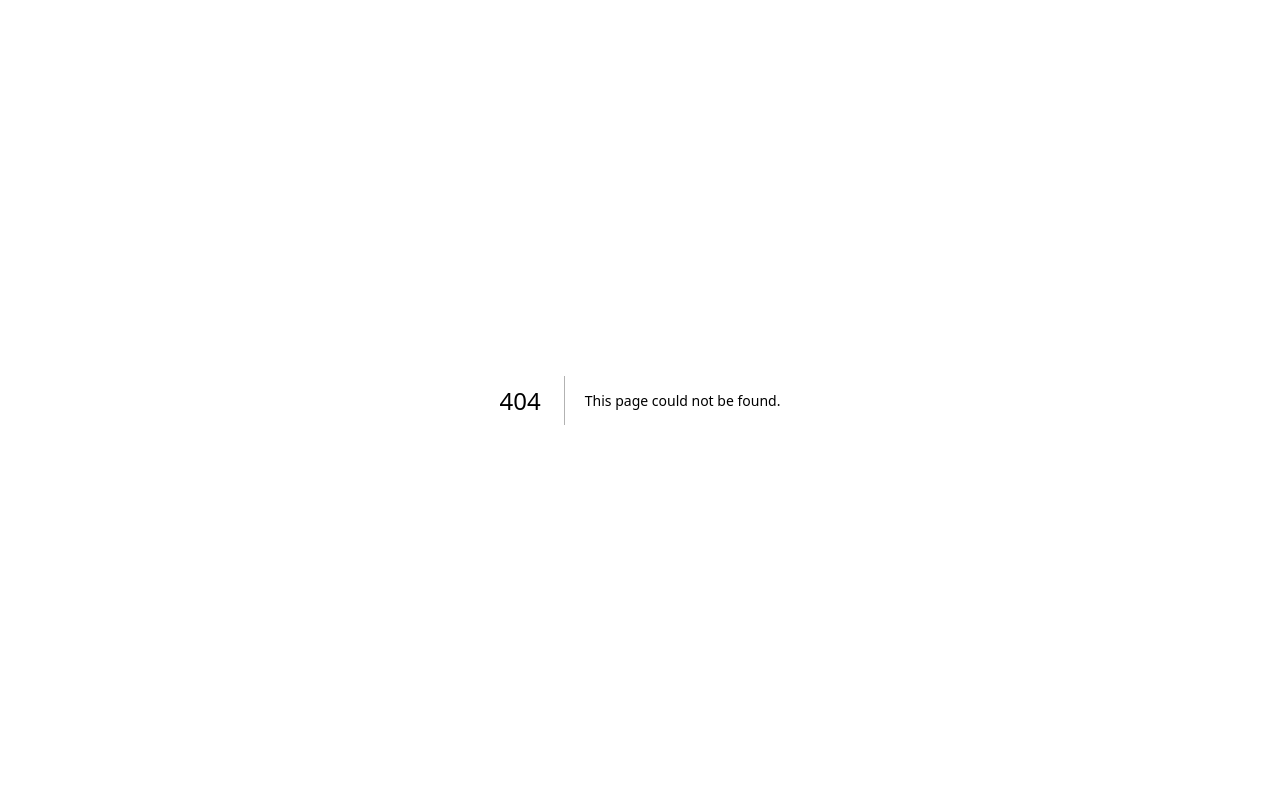
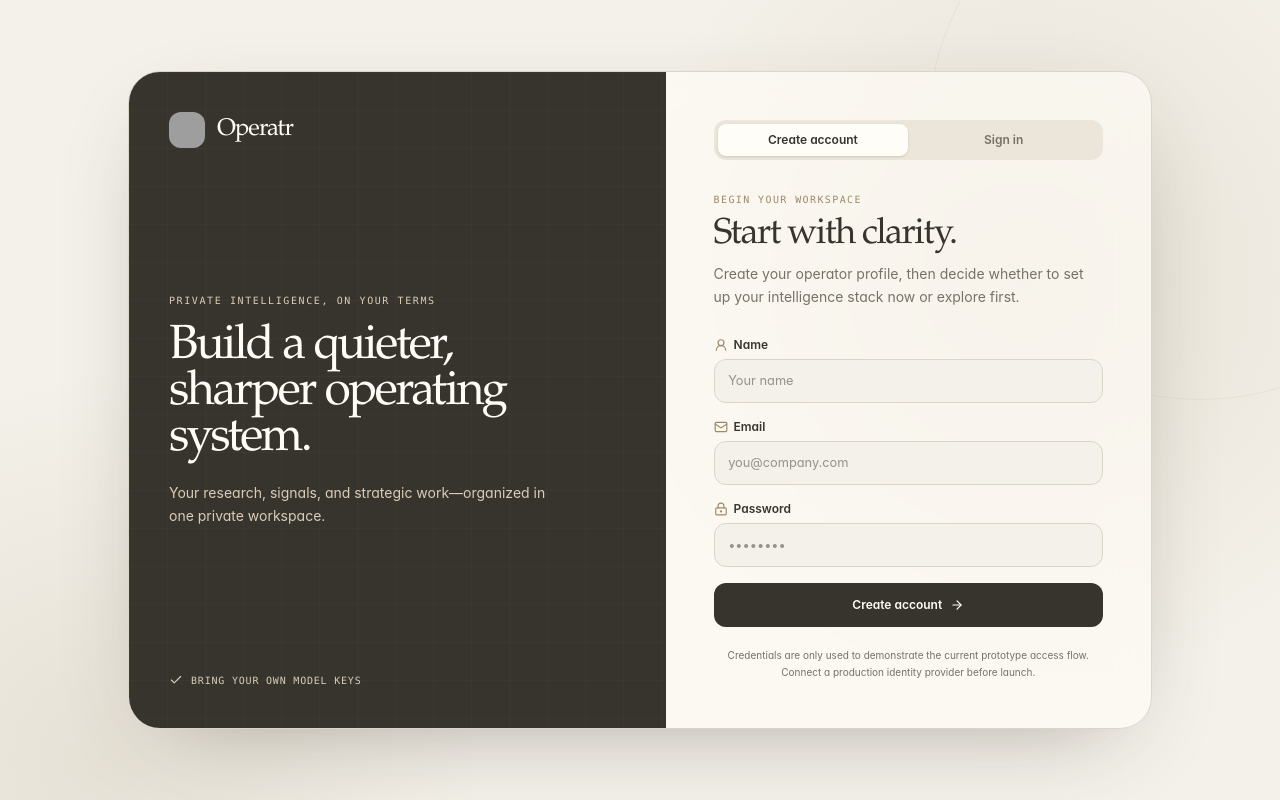
Before and after one commit to aidesigner25/operatr-app, a Next.js app: page /auth in a window 1280 px wide. Before the commit this address had no page. Built offline with nearby package versions, Linux system fonts and the light colour scheme; grey boxes are pictures that could not be loaded.

Commit message:
Add src/app/auth/page.tsx

```diff
--- /dev/null
+++ b/src/app/auth/page.tsx
@@ -0,0 +1,57 @@
+"use client";
+
+import Link from "next/link";
+import { useRouter } from "next/navigation";
+import { FormEvent, useState } from "react";
+import { ArrowRight, Check, LockKeyhole, Mail, UserRound } from "lucide-react";
+
+export default function AuthPage() {
+  const router = useRouter();
+  const [mode, setMode] = useState<"signup" | "signin">("signup");
+  const [name, setName] = useState("");
+  const [email, setEmail] = useState("");
+  const [password, setPassword] = useState("");
+  const [error, setError] = useState("");
+
+  const submit = (event: FormEvent<HTMLFormElement>) => {
+    event.preventDefault();
+    if (!email || !password || (mode === "signup" && !name)) {
+      setError("Complete the required fields to continue.");
+      return;
+    }
+    localStorage.setItem("operatr_authenticated", "true");
+    localStorage.setItem("operatr_account", JSON.stringify({ name: name || "Operator", email }));
+    router.push(mode === "signup" ? "/welcome" : "/dashboard");
+  };
+
+  return (
+    <main className="min-h-screen bg-[var(--canvas)] text-[var(--ink)] px-5 py-6 sm:p-10 flex items-center justify-center relative overflow-hidden">
+      <div className="absolute inset-0 hero-wash pointer-events-none" />
+      <div className="absolute right-[-12rem] top-[-9rem] h-[34rem] w-[34rem] rounded-full border border-[var(--line)]/70 opacity-70" />
+      <div className="relative w-full max-w-5xl grid grid-cols-1 lg:grid-cols-[1.05fr_.95fr] rounded-[2rem] border border-[var(--line)] bg-[rgba(255,253,247,0.68)] shadow-[0_30px_90px_-42px_rgba(61,55,45,0.45)] overflow-hidden backdrop-blur-xl">
+        <section className="hidden lg:flex flex-col justify-between p-10 bg-[var(--ink)] text-[var(--paper)] relative overflow-hidden">
+          <div className="absolute inset-0 opacity-30 [background-image:linear-gradient(rgba(255,253,247,0.08)_1px,transparent_1px),linear-gradient(90deg,rgba(255,253,247,0.08)_1px,transparent_1px)] [background-size:38px_38px]" />
+          <Link href="/" className="relative flex items-center gap-3"><span className="w-9 h-9 rounded-xl overflow-hidden bg-[var(--ink)]"><img src="/images/operatr_icon.png" alt="Operatr" className="w-full h-full object-cover scale-[1.06]" /></span><span className="font-display text-2xl tracking-[-0.04em]">Operatr</span></Link>
+          <div className="relative max-w-sm"><p className="font-mono text-[10px] uppercase tracking-[0.16em] text-[var(--tan-light)]">Private intelligence, on your terms</p><h1 className="font-display text-5xl leading-[0.96] tracking-[-0.05em] mt-4">Build a quieter, sharper operating system.</h1><p className="mt-5 text-sm leading-relaxed text-[var(--tan-light)]">Your research, signals, and strategic work—organized in one private workspace.</p></div>
+          <div className="relative flex items-center gap-2 text-[10px] font-mono uppercase tracking-[0.08em] text-[var(--tan-light)]"><Check className="w-3.5 h-3.5" /> Bring your own model keys</div>
+        </section>
+
+        <section className="p-6 sm:p-10 lg:p-12">
+          <Link href="/" className="lg:hidden flex items-center gap-2 mb-10"><span className="w-8 h-8 rounded-xl overflow-hidden bg-[var(--ink)]"><img src="/images/operatr_icon.png" alt="Operatr" className="w-full h-full object-cover scale-[1.06]" /></span><span className="font-display text-2xl tracking-[-0.04em]">Operatr</span></Link>
+          <div className="flex rounded-xl bg-[var(--sand)] p-1 mb-8"><button onClick={() => { setMode("signup"); setError(""); }} className={`flex-1 rounded-lg py-2 text-xs font-semibold transition-all ${mode === "signup" ? "bg-[var(--paper)] text-[var(--ink)] shadow-sm" : "text-[var(--muted-ink)]"}`}>Create account</button><button onClick={() => { setMode("signin"); setError(""); }} className={`flex-1 rounded-lg py-2 text-xs font-semibold transition-all ${mode === "signin" ? "bg-[var(--paper)] text-[var(--ink)] shadow-sm" : "text-[var(--muted-ink)]"}`}>Sign in</button></div>
+          <p className="font-mono text-[10px] uppercase tracking-[0.14em] text-[var(--tan)]">{mode === "signup" ? "Begin your workspace" : "Welcome back"}</p>
+          <h2 className="font-display text-4xl tracking-[-0.045em] mt-2">{mode === "signup" ? "Start with clarity." : "Continue your work."}</h2>
+          <p className="text-sm leading-relaxed text-[var(--muted-ink)] mt-2">{mode === "signup" ? "Create your operator profile, then decide whether to set up your intelligence stack now or explore first." : "Sign in to return to your private Operatr workspace."}</p>
+          <form onSubmit={submit} className="mt-7 space-y-4">
+            {mode === "signup" && <label className="block"><span className="mb-1.5 flex items-center gap-1.5 text-xs font-semibold"><UserRound className="w-3.5 h-3.5 text-[var(--tan)]" /> Name</span><input value={name} onChange={(event) => setName(event.target.value)} placeholder="Your name" className="auth-input" /></label>}
+            <label className="block"><span className="mb-1.5 flex items-center gap-1.5 text-xs font-semibold"><Mail className="w-3.5 h-3.5 text-[var(--tan)]" /> Email</span><input type="email" value={email} onChange={(event) => setEmail(event.target.value)} placeholder="you@company.com" className="auth-input" /></label>
+            <label className="block"><span className="mb-1.5 flex items-center gap-1.5 text-xs font-semibold"><LockKeyhole className="w-3.5 h-3.5 text-[var(--tan)]" /> Password</span><input type="password" value={password} onChange={(event) => setPassword(event.target.value)} placeholder="••••••••" className="auth-input" /></label>
+            {error && <p className="text-xs text-[#a14b3f]">{error}</p>}
+            <button type="submit" className="w-full mt-2 flex items-center justify-center gap-2 rounded-xl bg-[var(--ink)] px-5 py-3.5 text-xs font-semibold text-[var(--paper)] transition-all hover:-translate-y-0.5 hover:shadow-soft"><span>{mode === "signup" ? "Create account" : "Sign in"}</span><ArrowRight className="w-3.5 h-3.5" /></button>
+          </form>
+          <p className="mt-5 text-center text-[10px] leading-relaxed text-[var(--muted-ink)]">Credentials are only used to demonstrate the current prototype access flow. Connect a production identity provider before launch.</p>
+        </section>
+      </div>
+    </main>
+  );
+}
```
